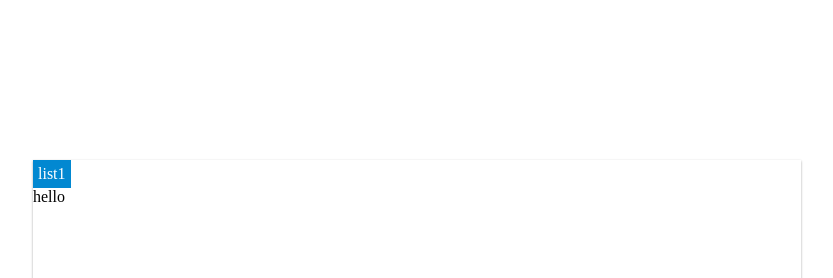
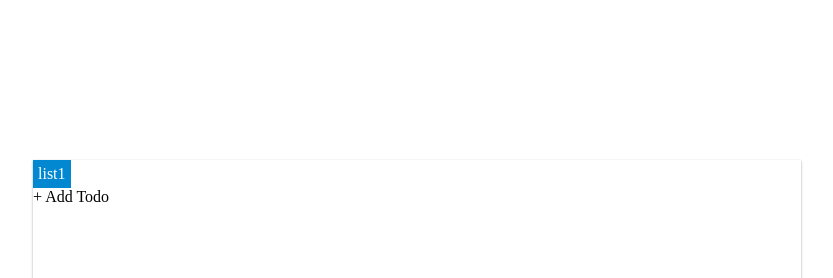
Before and after one commit to sleexyz/flow-react-redux-example, a React app: page / in a window 1280 px wide. Shown: the top 278 px of the page, without its empty margins (231-1064 px from the left). Built offline with nearby package versions, Linux system fonts and the light colour scheme; the HTML template or start-up script is replaced by a standard one.

Commit message:
fix errors

```diff
--- a/src/App.js
+++ b/src/App.js
@@ -5,6 +5,7 @@ import { Card, colors } from "./styles.js";
 import { connect } from "react-redux";
 import * as Store from "./store";
 import { TabContent } from "./TabContent";
+import type { List } from "./types";
 
 const Body = styled.div`
   ${Card()};
@@ -13,15 +14,20 @@ const Body = styled.div`
   width: 60vw;
 `;
 
-const TabBar = styled.div`
-  display: flex;
+const TabBar = styled.div`display: flex;`;
+
+const ListTab = styled.div`
+  background: ${props => (props.isActive ? colors.blue : colors.white)};
+  color: ${props => (props.isActive ? colors.white : colors.black)};
+  padding: 5px;
 `;
 
-const ListTab = styled.div`
-  background: ${(props) => props.isActive ? colors.blue : colors.white };
-  color: ${(props) => props.isActive ? colors.white : colors.black };
-  padding: 5px;
-`;
+type Props = {
+  dispatch: Function,
+  lists: { [string]: List },
+  currentList: ?List,
+  currentListId: ?string
+};
 
 const mapStateToProps = (state: Store.AppState) => ({
   lists: state.lists,
@@ -30,37 +36,47 @@ const mapStateToProps = (state: Store.AppState) => ({
 });
 
 class AppInner extends React.Component {
+  props: Props;
+
   render() {
-    console.log (this.props.lists);
     if (Object.keys(this.props.lists).length > 0) {
       return (
         <Body>
           {this.renderTabBar()}
           {this.renderTabContent()}
         </Body>
-      )
+      );
     } else {
-      throw new Error('IMPLEMENT');
+      throw new Error("IMPLEMENT");
     }
   }
+
   renderTabBar() {
     const tabs = Object.keys(this.props.lists).map(listId => {
-      const list = this.props.lists[listId];
-      const isActive = this.props.currentListId;
-      return <ListTab key={listId} isActive={isActive}>{listId}</ListTab>;
+      const isActive = listId === this.props.currentListId;
+      return (
+        <ListTab key={listId} isActive={isActive}>
+          {listId}
+        </ListTab>
+      );
     });
-    return <TabBar>{tabs}</TabBar>;
+    return (
+      <TabBar>
+        {tabs}
+      </TabBar>
+    );
   }
+
   renderTabContent() {
     if (this.props.currentList == null) {
-      throw new Error('IMPLEMENT');
+      throw new Error("IMPLEMENT");
     }
     const props = {
       list: this.props.currentList,
-      listId: this.props.currentListId,
+      listId: this.props.currentListId
     };
-    return <TabContent {...props}/>;
+    return <TabContent {...props} />;
   }
 }
 
-export const App = connect(mapStateToProps)(AppInner)
+export const App = connect(mapStateToProps)(AppInner);
--- a/src/TabContent.js
+++ b/src/TabContent.js
@@ -1,17 +1,34 @@
 // @flow
 import React from "react";
 import { connect } from "react-redux";
-import { List } from "./types";
+import type { List } from "./types";
+import styled from "styled-components";
+
+const AddTodo = styled.div`
+  &::before {
+    content: "+ Add Todo";
+  }
+`;
 
 type Props = {
   list: List,
   listId: string
-}
+};
 
 class TabContentInner extends React.Component {
-  props: Props
+  props: Props;
   render() {
-    return <div>hello</div>;
+    const todos = this.props.list.todos.map((todo, i) =>
+      <div key={i}>
+        {JSON.stringify(todo)}
+      </div>
+    );
+    return (
+      <div>
+        {todos}
+        <AddTodo />
+      </div>
+    );
   }
 }
 export const TabContent = connect()(TabContentInner);
--- a/src/storage_service.js
+++ b/src/storage_service.js
@@ -1,13 +1,13 @@
 // @flow
 
-import type {AppState} from './store';
+import type { AppState } from "./store";
 
 export type T = {
   saveToLocalStorage(AppState): void
-}
+};
 
 export const make = (env: {}): T => ({
   saveToLocalStorage() {
-    throw new Error('implement');
+    throw new Error("implement");
   }
 });
--- a/src/store.js
+++ b/src/store.js
@@ -10,7 +10,7 @@ export type AppState = {
     [listId: string]: List
   },
   navigationState: {
-    listId: void | string,
+    listId: void | string
   }
 };
 
@@ -21,7 +21,7 @@ const initialState: AppState = {
     }
   },
   navigationState: {
-    listId: "list1",
+    listId: "list1"
   }
 };
 
@@ -31,7 +31,7 @@ export const selectCurrentList = (state: AppState) => {
   }
   const currentListId = state.navigationState.listId;
   return state.lists[currentListId];
-}
+};
 
 // We re-export an application-specific ActionCreator class
 export class ActionCreator<A, B> extends ReduxUtils.ActionCreator<
```
